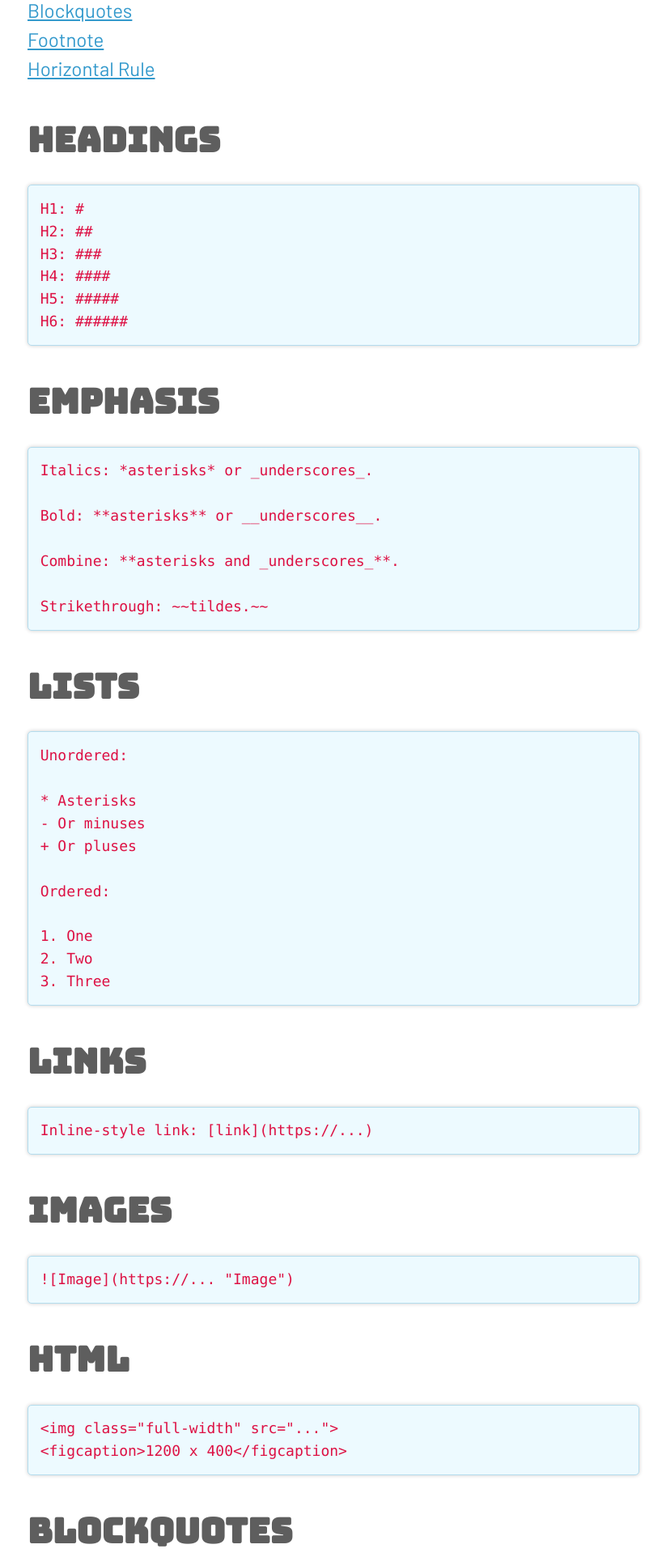
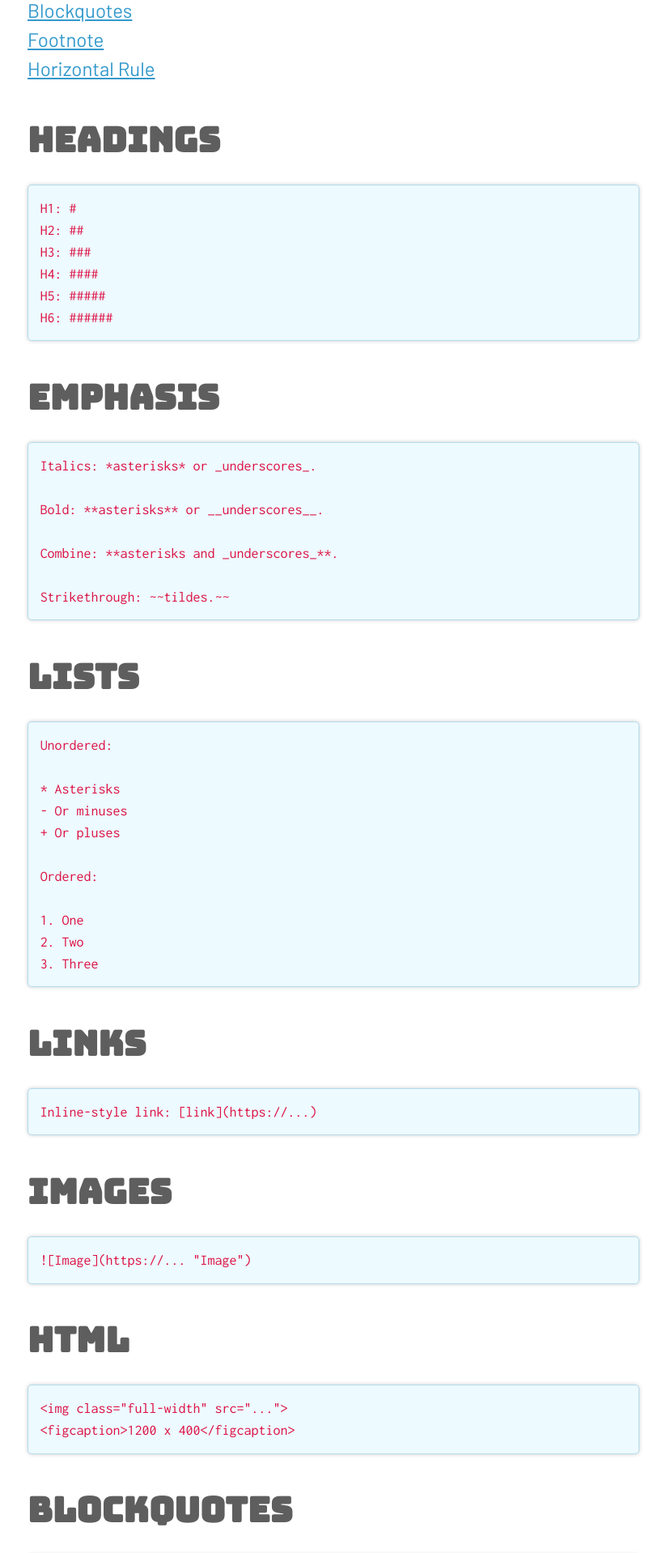
Before and after one commit to ajpwalser/ajpwalser.github.io, a Jekyll site: the page built from _posts/2021-06-24-markdown-syntax-guide.md, in a window 1280 px wide. Shown: the part 818-2736 px from the top of the page at 81% size, without its empty margins (228-1051 px from the left). Built offline with Jekyll 4.4.1, drawn with Linux system fonts in a browser that asks for light colours.

Commit message:
Update style.css

```diff
--- a/css/style.css
+++ b/css/style.css
@@ -210,7 +210,7 @@
 /* Code formatting */
 
 code {
-	font-family: 'Roboto Mono', ui-monospace, SFMono-Regular, SF Mono, Consolas, Liberation Mono, Menlo, monospace;
+	font-family: 'Inconsolata', ui-monospace, SFMono-Regular, SF Mono, Consolas, Liberation Mono, Menlo, monospace;
 }
 
 pre {
```
